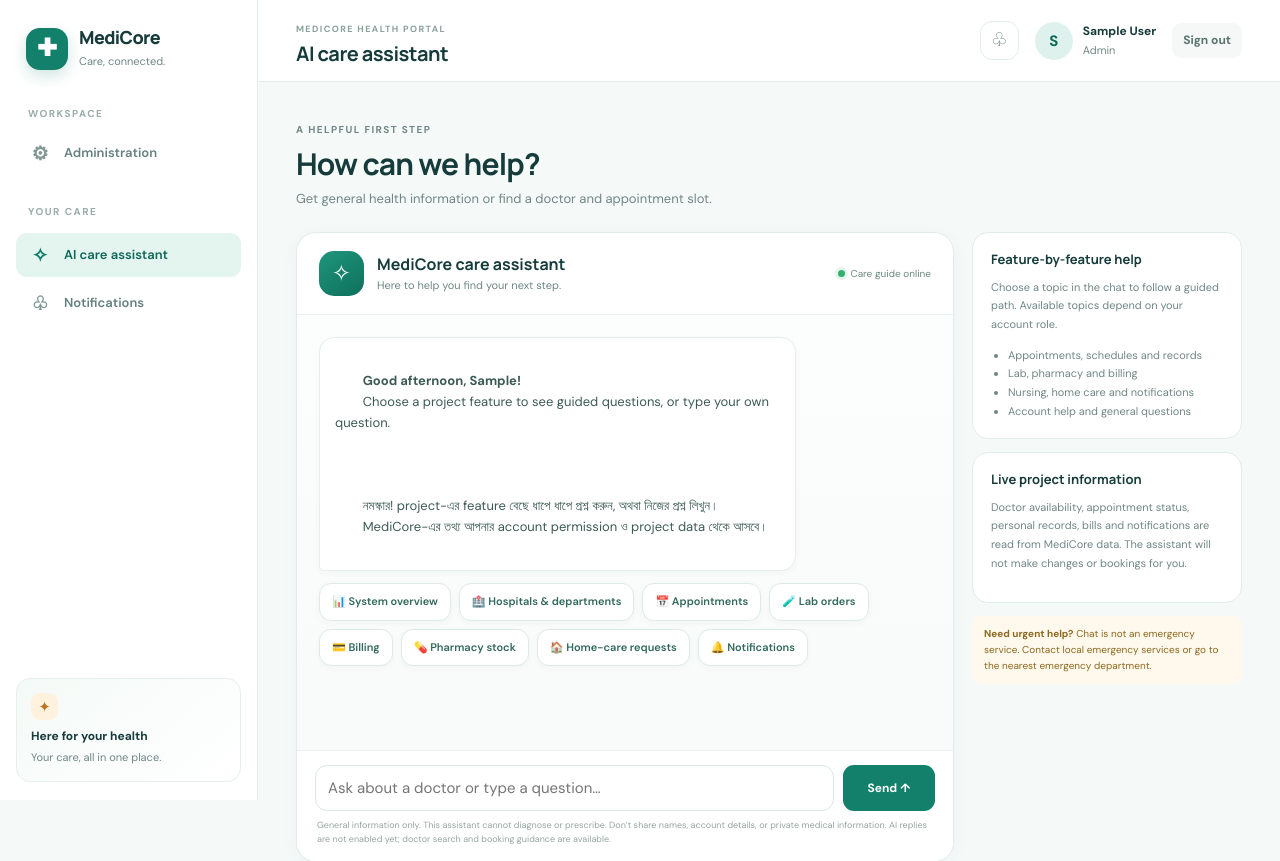
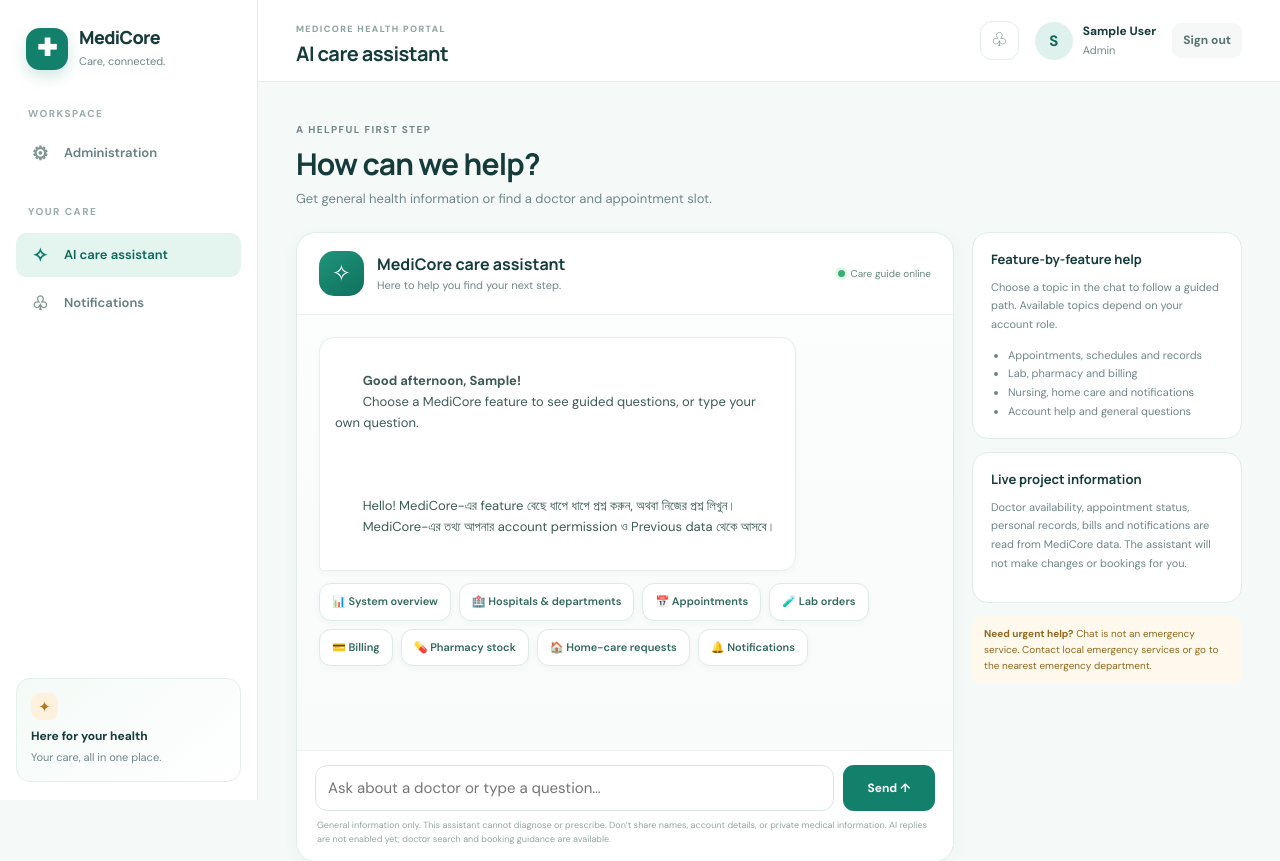
Before and after one commit to SajidTusan/Medicore, a Django app: page /chatbot/ in a window 1280 px wide. Shown: the top 861 px of the page. Run offline with Django 5.2, Linux system fonts and the light colour scheme; the visitor is signed in with stand-in values (Sample User, id 1).

```diff
--- a/templates/chatbot/chat.html
+++ b/templates/chatbot/chat.html
@@ -28,10 +28,10 @@
     <div id="chat-messages" class="chat-messages" aria-live="polite" aria-relevant="additions text">
       <div class="chat-bubble bot">
         <strong id="chat-greeting" data-first-name="{{ request.user.first_name|default:request.user.username }}">Hello!</strong>
-        Choose a project feature to see guided questions, or type your own question.
+        Choose a MediCore feature to see guided questions, or type your own question.
         <br><br>
-        নমস্কার! project-এর feature বেছে ধাপে ধাপে প্রশ্ন করুন, অথবা নিজের প্রশ্ন লিখুন।
-        MediCore-এর তথ্য আপনার account permission ও project data থেকে আসবে।
+        Hello! MediCore-এর feature বেছে ধাপে ধাপে প্রশ্ন করুন, অথবা নিজের প্রশ্ন লিখুন।
+        MediCore-এর তথ্য আপনার account permission ও Previous data থেকে আসবে।
       </div>
 
       <div class="chat-options" aria-label="Choose a feature">
```
